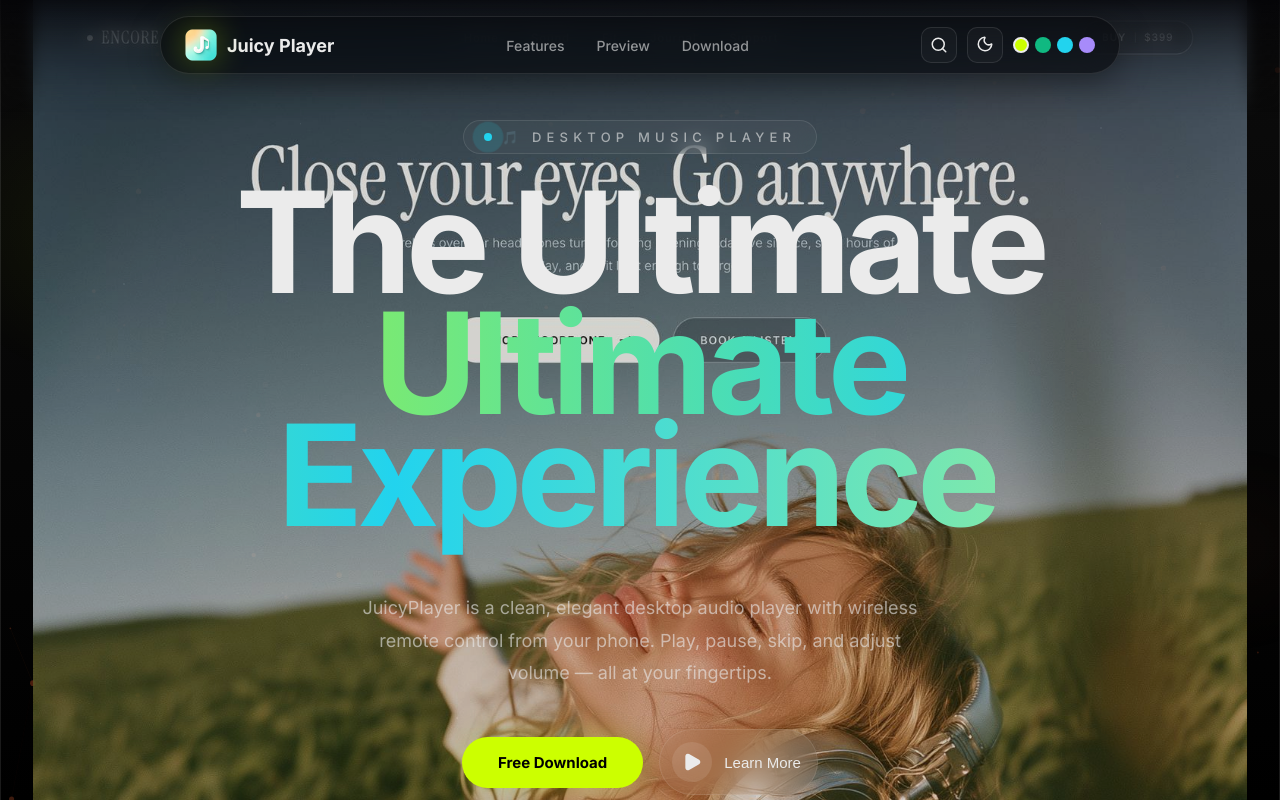
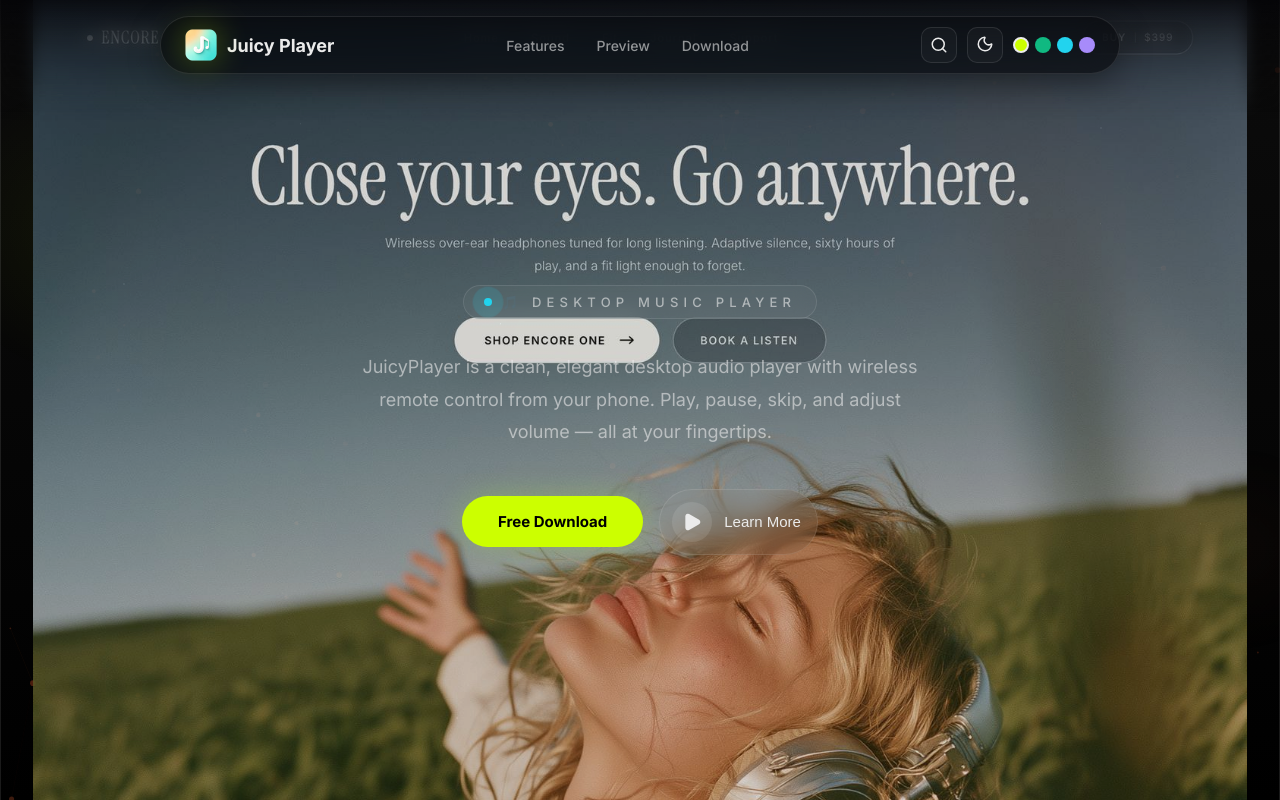
Before and after one commit to 625673575/JuicyPlayer.github.io, a React (Vite) app: page / in a window 1280 px wide. Shown: the top 800 px of the page. Built offline with nearby package versions, Linux system fonts and the light colour scheme.

Commit message:
修改大字位置

```diff
--- a/src/App.tsx
+++ b/src/App.tsx
@@ -98,7 +98,7 @@ export default function App() {
         <FAQ />
       </main>
 
-      <HeadphoneShowcase />
+      <HeadphoneShowcase lang={lang} />
       <Footer />
 
       <CommandPalette
--- a/src/components/HeadphoneShowcase.tsx
+++ b/src/components/HeadphoneShowcase.tsx
@@ -1,9 +1,67 @@
 import { motion } from 'framer-motion'
+import { useEffect, useRef, useState } from 'react'
+import { Lang, TYPEWRITER_TEXTS } from '../i18n/dictionary'
 
-export default function HeadphoneShowcase() {
+interface HeadphoneShowcaseProps {
+  lang: Lang
+}
+
+/** Typewriter effect hook */
+function useTypewriter(lang: Lang) {
+  const [text, setText] = useState('')
+  const indexRef = useRef(0)
+  const timerRef = useRef<ReturnType<typeof setTimeout>>()
+
+  useEffect(() => {
+    setText('')
+    indexRef.current = 0
+    if (timerRef.current) clearTimeout(timerRef.current)
+
+    const fullText = TYPEWRITER_TEXTS[lang]
+
+    function type() {
+      if (indexRef.current < fullText.length) {
+        setText(fullText.slice(0, indexRef.current + 1))
+        indexRef.current++
+        timerRef.current = setTimeout(type, 100 + Math.random() * 50)
+      }
+    }
+
+    timerRef.current = setTimeout(type, 600)
+    return () => {
+      if (timerRef.current) clearTimeout(timerRef.current)
+    }
+  }, [lang])
+
+  return text
+}
+
+export default function HeadphoneShowcase({ lang }: HeadphoneShowcaseProps) {
+  const typewriterText = useTypewriter(lang)
+
   return (
     <section className="headphone-showcase">
       <div className="container">
+        <motion.div
+          className="ultimate-banner"
+          initial={{ opacity: 0, y: 30 }}
+          whileInView={{ opacity: 1, y: 0 }}
+          viewport={{ once: true, margin: '0px 0px -50px 0px' }}
+          transition={{ duration: 0.8, ease: [0.4, 0, 0.2, 1] }}
+        >
+          <h2 className="hero-headline ultimate-headline">
+            <span className="hero-line-1" data-i18n="heroTitle1">
+              The Ultimate
+            </span>
+            <span className="hero-line-2">
+              <span className="hero-gradient-text" id="typewriter">
+                {typewriterText}
+              </span>
+              <span className="typewriter-cursor" id="typeCursor" />
+            </span>
+          </h2>
+        </motion.div>
+
         <motion.div
           className="headphone-image-wrap"
           initial={{ opacity: 0, y: 60 }}
--- a/src/components/Hero.tsx
+++ b/src/components/Hero.tsx
@@ -1,45 +1,12 @@
-import { useEffect, useRef, useState } from 'react'
 import { motion } from 'framer-motion'
 import { Play } from 'lucide-react'
-import { Lang, TYPEWRITER_TEXTS } from '../i18n/dictionary'
+import { Lang } from '../i18n/dictionary'
 
 interface HeroProps {
   lang: Lang
 }
 
-/** Typewriter effect hook */
-function useTypewriter(lang: Lang) {
-  const [text, setText] = useState('')
-  const indexRef = useRef(0)
-  const timerRef = useRef<ReturnType<typeof setTimeout>>()
-
-  useEffect(() => {
-    setText('')
-    indexRef.current = 0
-    if (timerRef.current) clearTimeout(timerRef.current)
-
-    const fullText = TYPEWRITER_TEXTS[lang]
-
-    function type() {
-      if (indexRef.current < fullText.length) {
-        setText(fullText.slice(0, indexRef.current + 1))
-        indexRef.current++
-        timerRef.current = setTimeout(type, 100 + Math.random() * 50)
-      }
-    }
-
-    timerRef.current = setTimeout(type, 600)
-    return () => {
-      if (timerRef.current) clearTimeout(timerRef.current)
-    }
-  }, [lang])
-
-  return text
-}
-
 export default function Hero({ lang }: HeroProps) {
-  const typewriterText = useTypewriter(lang)
-
   return (
     <header className="hero-centered" id="hero">
       <div className="hero-centered-inner">
@@ -55,24 +22,6 @@ export default function Hero({ lang }: HeroProps) {
             🎵 Desktop Music Player
           </span>
         </motion.div>
-
-        {/* Headline */}
-        <motion.h1
-          className="hero-headline"
-          initial={{ opacity: 0, y: 30 }}
-          animate={{ opacity: 1, y: 0 }}
-          transition={{ duration: 0.8, delay: 0.4 }}
-        >
-          <span className="hero-line-1" data-i18n="heroTitle1">
-            The Ultimate
-          </span>
-          <span className="hero-line-2">
-            <span className="hero-gradient-text" id="typewriter">
-              {typewriterText}
-            </span>
-            <span className="typewriter-cursor" id="typeCursor" />
-          </span>
-        </motion.h1>
 
         {/* Description */}
         <motion.p
--- a/src/styles/global.css
+++ b/src/styles/global.css
@@ -640,9 +640,16 @@ body {
 .headphone-showcase {
   position: relative;
   z-index: 2;
-  padding: 40px 0 0;
+  padding: 80px 0 0;
   display: flex;
   justify-content: center;
+}
+.ultimate-banner {
+  text-align: center;
+  margin-bottom: 40px;
+}
+.ultimate-headline {
+  align-items: center;
 }
 .headphone-image-wrap {
   width: 100%;
```
